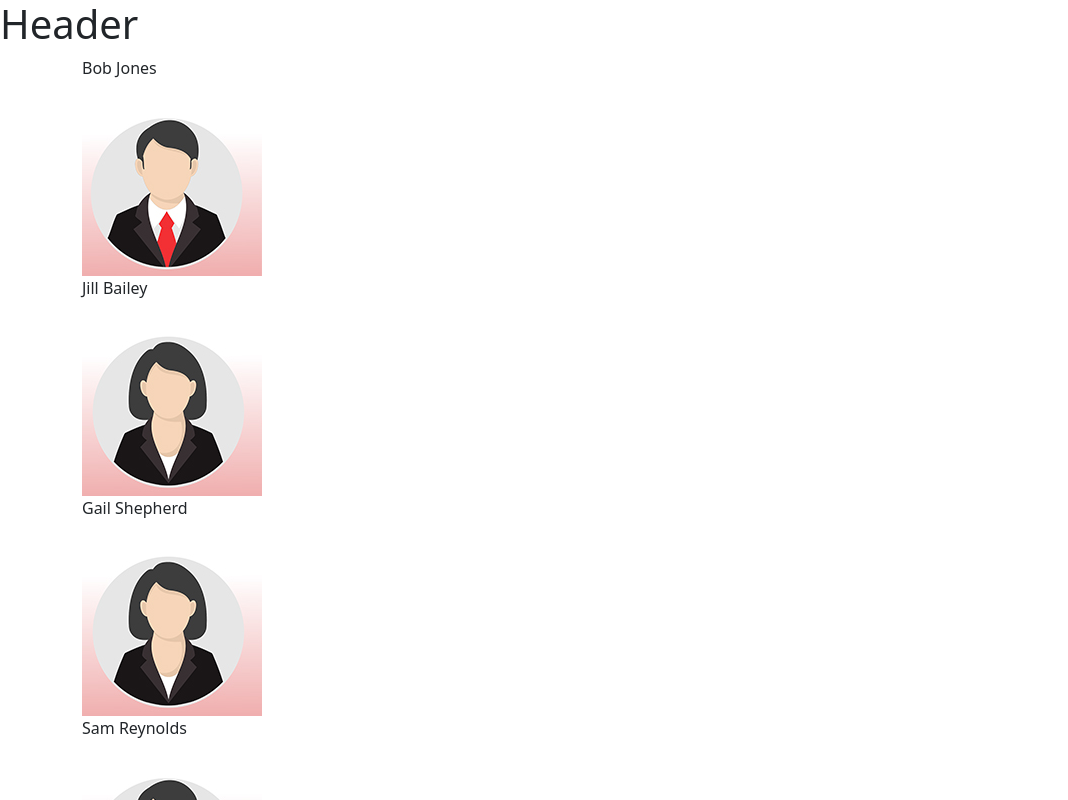
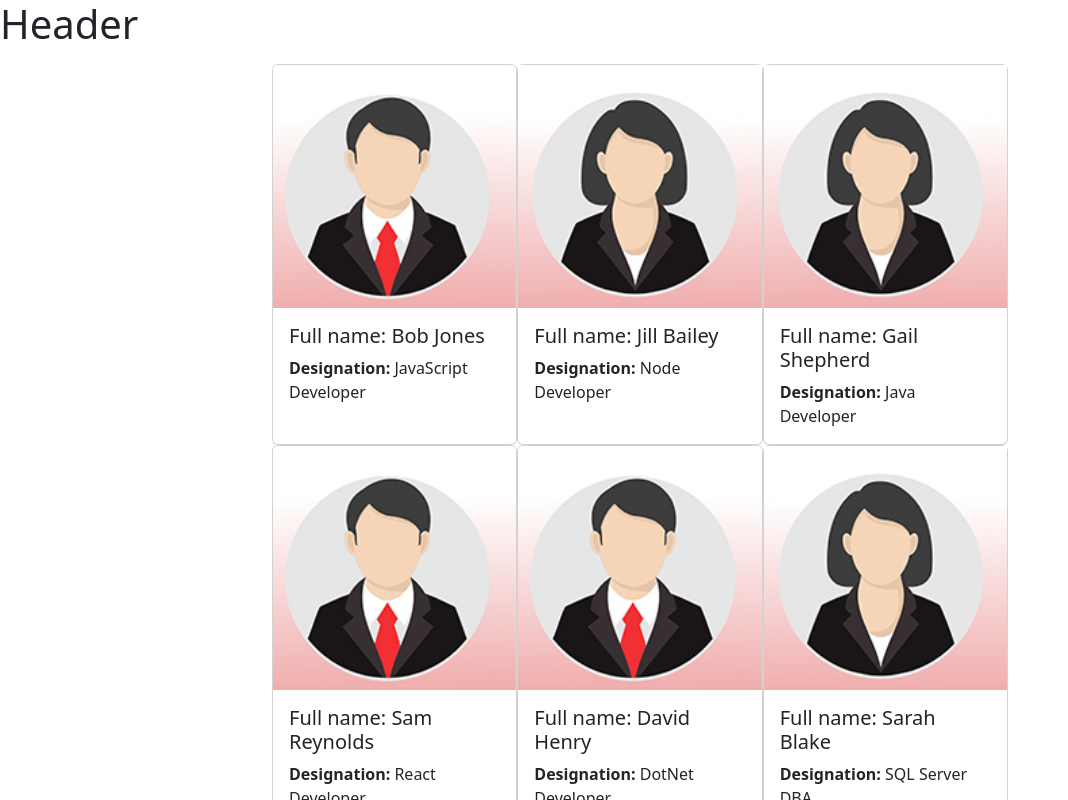
Before and after one commit to Yuliia-dev/TeamMember, a React (Create React App) app in the folder team/: page / in a window 1280 px wide. Shown: the top 800 px of the page, without its empty margins (0-1068 px from the left). Built offline with nearby package versions, Linux system fonts and the light colour scheme.

Commit message:
styled cards

```diff
--- a/team/src/App.css
+++ b/team/src/App.css
@@ -1,3 +1,7 @@
 body {
   font-family: Arial;
 }
+.card-collection {
+  display: grid;
+  grid-template-columns: 1fr 1fr 1fr;
+}
--- a/team/src/Employees.jsx
+++ b/team/src/Employees.jsx
@@ -1,25 +1,38 @@
 import { useState } from "react";
-import team from './team.json';
-import maleProfile from './images/maleProfile.jpg';
-import femaleProfile from './images/femaleProfile.jpg'
+import team from "./team.json";
+import maleProfile from "./images/maleProfile.jpg";
+import femaleProfile from "./images/femaleProfile.jpg";
 
 const Employees = () => {
-  const [employees, setEmployees] = useState(team)
+  const [employees, setEmployees] = useState(team);
 
   return (
     <main className="container">
-      <div class="row ">
-        <div class=" col-8">
-      {employees.map((employee) => (
-        <div key={employee.id}>
-          <p>{employee.fullName}</p>
-          {employee.gender === 'male' ? (
-            <img src={maleProfile} alt="Male Profile" />
-          ) : (
-            <img src={femaleProfile} alt="Female Profile" />
-          )}
+      <div class="row justify-content-center mt-3 mb-3">
+        <div class="col-8">
+          <div class="card-collection">
+          {employees.map((employee) => (
+            <div key={employee.id} className="card">
+              {employee.gender === "male" ? (
+                <img
+                  src={maleProfile}
+                  alt="Male Profile"
+                  className="card-img-top"
+                />
+              ) : (
+                <img src={femaleProfile} alt="Female Profile" />
+              )}
+              <div className="card-body">
+                <h5 className="card-title">Full name: {employee.fullName}</h5>
+                <p className="card-text">
+                  <b>Designation:</b> {employee.designation}
+                </p>
+              </div>
+            </div>
+          ))}
+          </div>
         </div>
-      ))}</div></div>
+      </div>
     </main>
   );
 };
```
